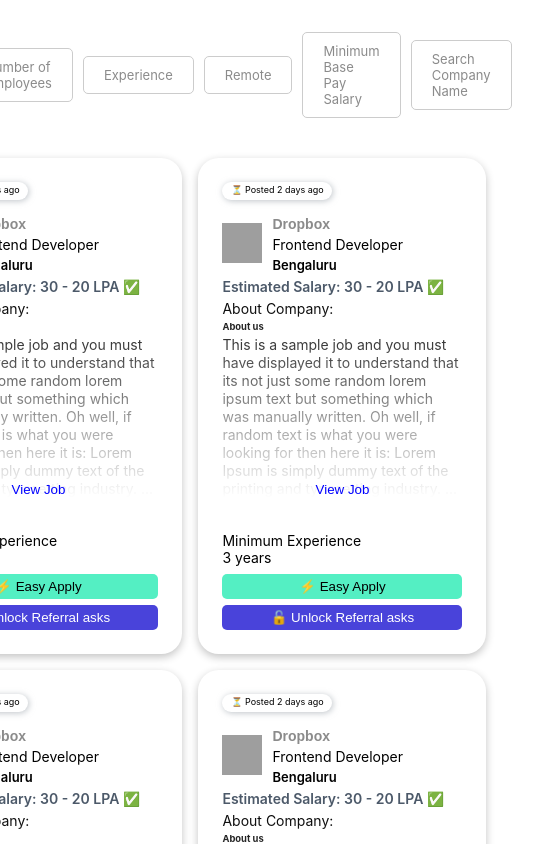
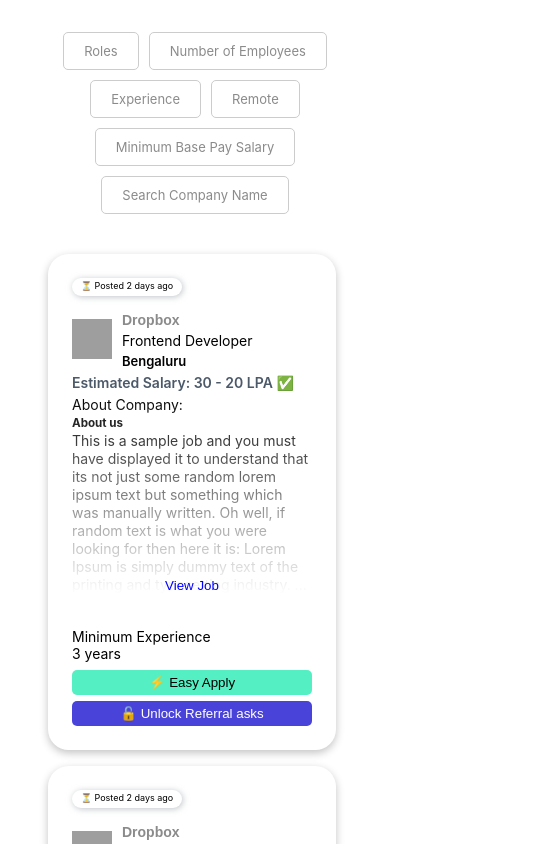
Before and after one commit to tonyantony300/job-dashboard, a React (Create React App) app: page / in a window 390 px wide. Shown: the top 844 px of the page, 544 px wide, since content can reach past the window. Built offline with nearby package versions, Linux system fonts and the light colour scheme; grey boxes are pictures that could not be loaded.

Commit message:
Dashboard fully responsive

```diff
--- a/src/App.css
+++ b/src/App.css
@@ -31,6 +31,7 @@
 .filter-section {
   display: flex;
   gap: 10px;
+  flex-wrap: wrap;
   justify-content: center;
   align-items: center;
   margin-bottom: 1.5rem;
@@ -41,7 +42,8 @@
   padding: 10px 20px;
   border-radius: 5px;
   font-size: small;
-  color: var(--text-lightgray)
+  color: var(--text-lightgray);
+  white-space: nowrap;
 }
 
 .cards-section {
--- a/src/Card.css
+++ b/src/Card.css
@@ -1,5 +1,5 @@
 
-h6, p {
+h5, p {
     margin: 0;
 }
 
--- a/src/Card.js
+++ b/src/Card.js
@@ -39,7 +39,7 @@
       </div>
       <div className={`card-body ${isExpanded ? "no-overlay" : ""}`}>
         <span>About Company:</span> <br></br>
-        <h6>About us</h6>
+        <h5>About us</h5>
         {/* <p style={{ overflowY: "scroll", maxHeight: "100px" }}> */}
         <p>{isExpanded ? details : shortDetails}</p>
         <div
```
